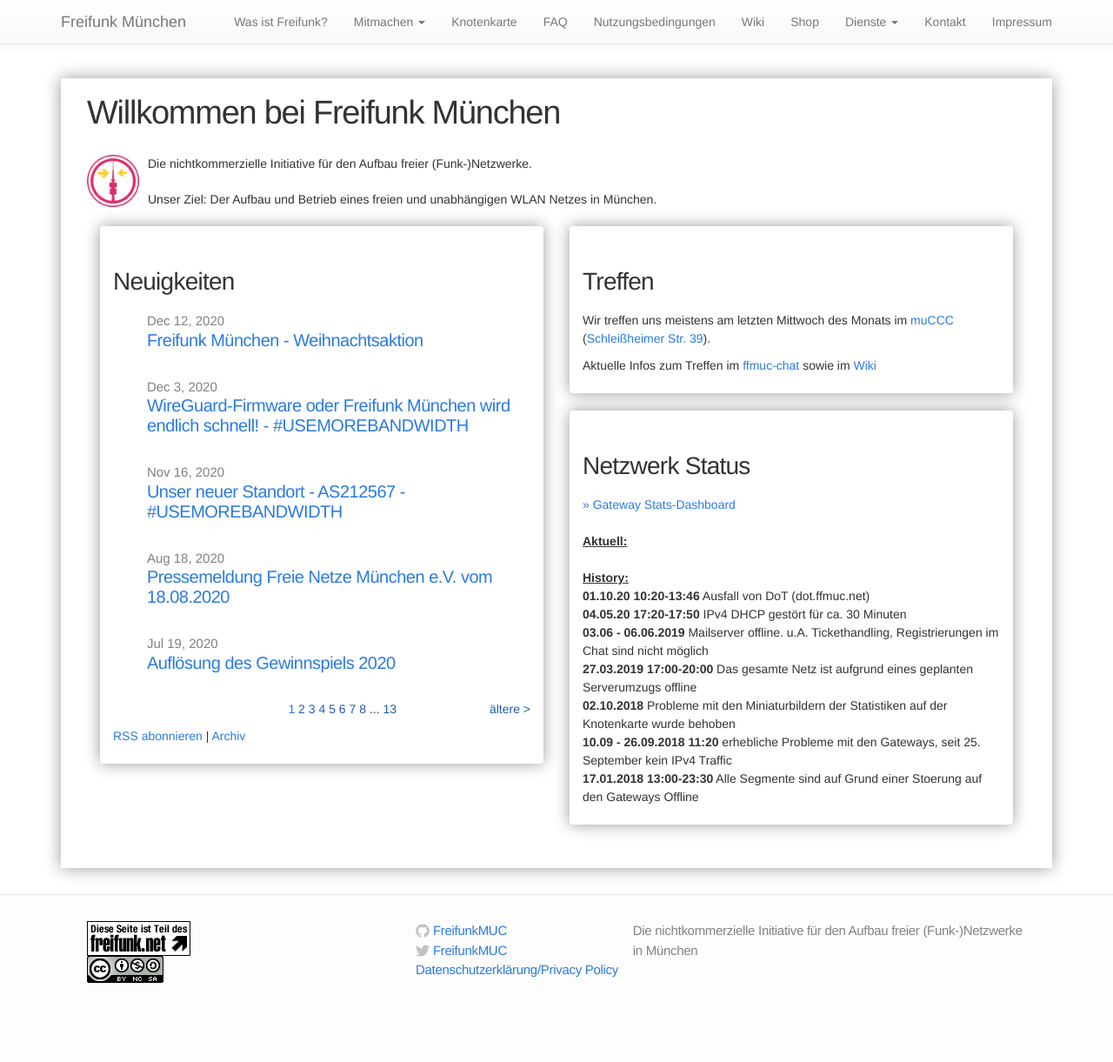
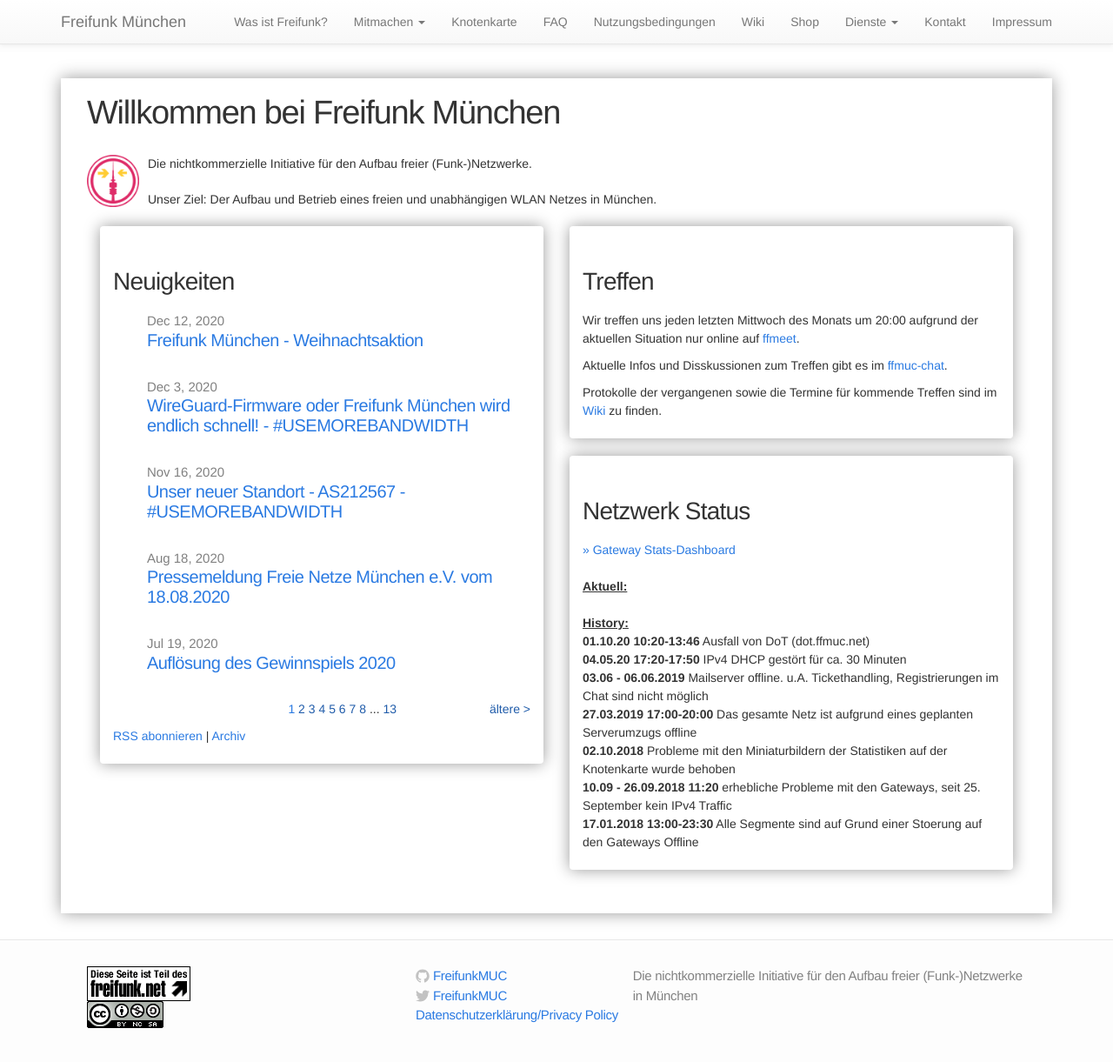
Before and after one commit to freifunkMUC/freifunkmuc.github.io, a Jekyll site: the page built from index.md, in a window 1280 px wide and 1237 px high. Shown: the top 1221 px of the window at 87% size. Built offline with Jekyll 4.4.1, drawn with Linux system fonts in a browser that asks for light colours.

Commit message:
Change meeting location to online-only
* Add time and ffmeet link
* Remove obsolete infos

```diff
--- a/_includes/treffen.md
+++ b/_includes/treffen.md
@@ -1,10 +1,8 @@
 ## Treffen
 
-Wir treffen uns meistens am letzten Mittwoch des Monats im [muCCC](https://muc.ccc.de) ([Schleißheimer Str. 39](https://osm.org/go/0JAf0IVLh?node=2012031859)).
+<!-- Wir treffen uns meistens am letzten Mittwoch des Monats im [muCCC](https://muc.ccc.de) ([Schleißheimer Str. 39](https://osm.org/go/0JAf0IVLh?node=2012031859)).  -->
+Wir treffen uns jeden letzten Mittwoch des Monats um 20:00 aufgrund der aktuellen Situation nur online auf [ffmeet](https://meet.ffmuc.net/ffmuctreffen).
 
-Aktuelle Infos zum Treffen im [ffmuc-chat](https://chat.ffmuc.net/freifunk/channels/00-freifunk-treffen) sowie im [Wiki](https://ffmuc.net/wiki/doku.php?id=treffen:start)
+Aktuelle Infos und Disskussionen zum Treffen gibt es im [ffmuc-chat](https://chat.ffmuc.net/freifunk/channels/00-freifunk-treffen).
 
-<!-- Das nächste Treffen im **"404 page not found"** findet am **12. Juli 2018 um 19:00 Uhr** statt. Erkennungsmerkmal ist der Freifunkrouter auf dem Tisch.
-Das nächste Treffen im **muCCC** findet am **25. Juli 2018 um 20:00 Uhr** statt.
-Es können vor Ort gleich ein fertig konfigurierter Router, Flyer und Sticker mitgenommen werden.
- Zusätzlich findet diesen Monat am **15.2.2018 ab 19 Uhr** ein Freifunk-Treffen im "404 page not found" Cafe in der ([Corneliusstr. 2](https://www.openstreetmap.org/node/279849547)) statt, diesmal mit einem Vortrag über den Einsatz und Aufbau von freifunk in Flüchtlingsheimen.  -->
+Protokolle der vergangenen sowie die Termine für kommende Treffen sind im [Wiki](https://ffmuc.net/wiki/doku.php?id=treffen:start) zu finden.
```
